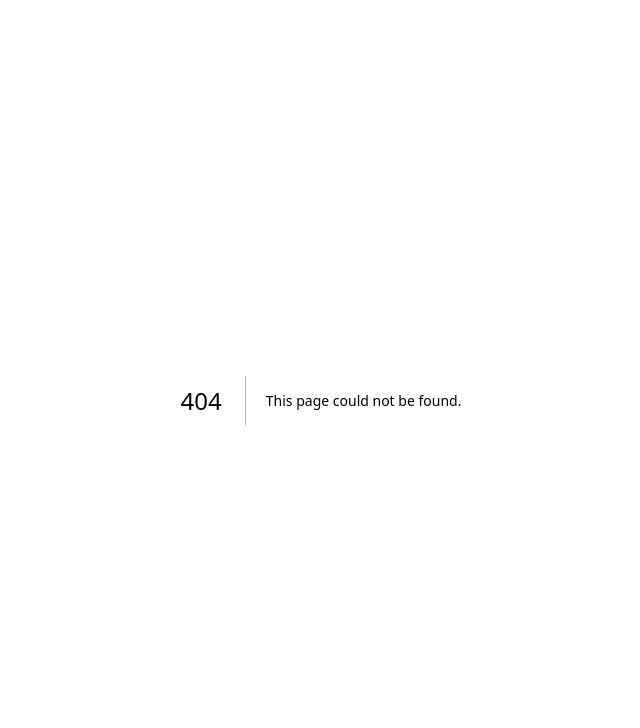
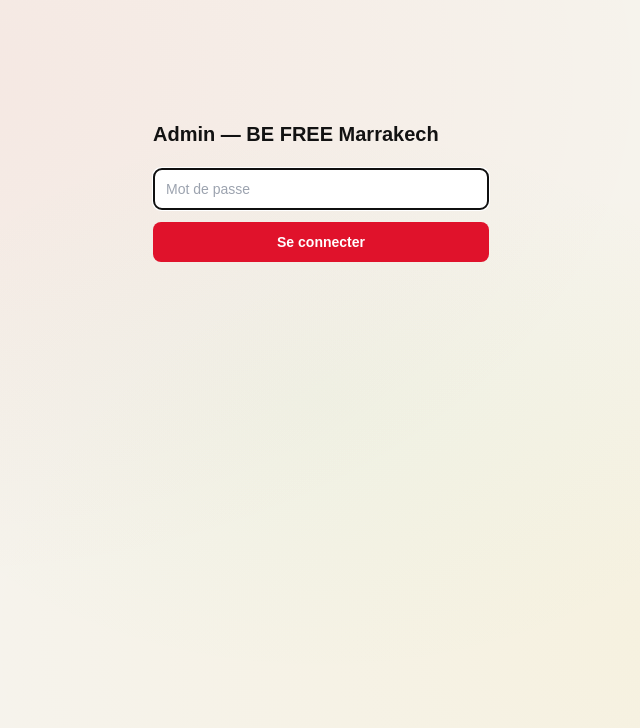
Before and after one commit to adilbaha39/befreemarrakech, a Next.js app: page /admin/login in a window 1280 px wide. Before the commit this address had no page. Shown: the top 728 px of the page, without its empty margins (319-959 px from the left). Built offline with nearby package versions, Linux system fonts and the light colour scheme.

Commit message:
Create page.js

```diff
--- /dev/null
+++ b/app/admin/login/page.js
@@ -0,0 +1,53 @@
+"use client";
+import { useState } from "react";
+import { useRouter } from "next/navigation";
+
+export default function AdminLoginPage() {
+  const [password, setPassword] = useState("");
+  const [error, setError] = useState("");
+  const [loading, setLoading] = useState(false);
+  const router = useRouter();
+
+  async function handleSubmit(e) {
+    e.preventDefault();
+    setLoading(true);
+    setError("");
+    const res = await fetch("/api/admin/login", {
+      method: "POST",
+      headers: { "Content-Type": "application/json" },
+      body: JSON.stringify({ password }),
+    });
+    setLoading(false);
+    if (res.ok) {
+      router.push("/admin");
+      router.refresh();
+    } else {
+      const data = await res.json().catch(() => ({}));
+      setError(data.error || "Erreur de connexion");
+    }
+  }
+
+  return (
+    <div className="max-w-sm mx-auto mt-24 p-6 font-sans">
+      <h1 className="text-xl font-bold mb-5">Admin — BE FREE Marrakech</h1>
+      <form onSubmit={handleSubmit}>
+        <input
+          type="password"
+          value={password}
+          onChange={(e) => setPassword(e.target.value)}
+          placeholder="Mot de passe"
+          className="w-full px-3 py-2.5 mb-3 border border-gray-300 rounded-lg text-sm"
+          autoFocus
+        />
+        {error && <p className="text-red-600 text-xs mb-3">{error}</p>}
+        <button
+          type="submit"
+          disabled={loading}
+          className="w-full py-2.5 bg-brand-red text-white rounded-lg font-semibold text-sm disabled:opacity-60"
+        >
+          {loading ? "…" : "Se connecter"}
+        </button>
+      </form>
+    </div>
+  );
+}
```
